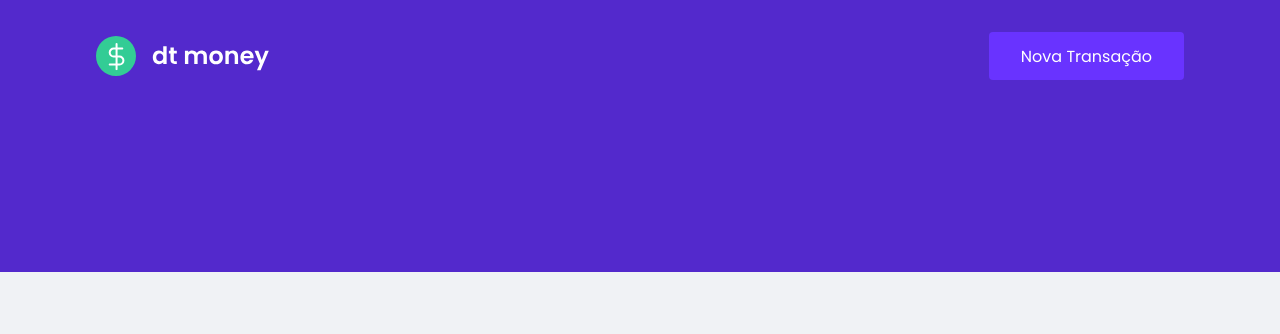
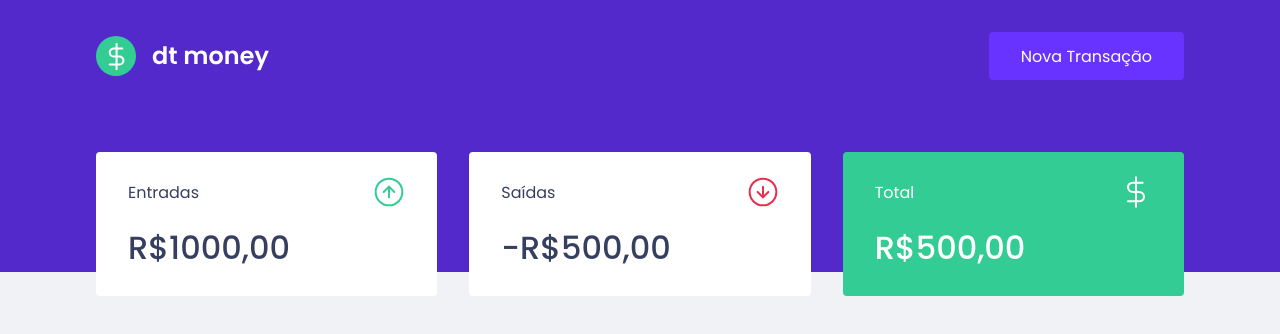
Before and after one commit to LeonardoBrizolla/dtmoney-fasttrack, a React (Create React App) app: page / in a window 1280 px wide. Shown: the top 334 px of the page. Built offline with nearby package versions, Linux system fonts and the light colour scheme.

Commit message:
Componente: Summary

```diff
--- a/public/index.html
+++ b/public/index.html
@@ -11,7 +11,7 @@
     <title>dtmoney</title>
 
     <link
-      href="https://fonts.googleapis.com/css2?family=Poppins:wght@400;600&display=swap"
+      href="https://fonts.googleapis.com/css2?family=Poppins:wght@400;500;600&display=swap"
       rel="stylesheet"
     />
   </head>
--- a/src/App.tsx
+++ b/src/App.tsx
@@ -1,3 +1,4 @@
+import { Dashboard } from './components/Dashboard';
 import { Header } from './components/Header';
 import { GlobalStyle } from './styles/global';
 
@@ -5,6 +6,7 @@
   return (
     <>
       <Header />
+      <Dashboard />
       <GlobalStyle />
     </>
   );
--- /dev/null
+++ b/src/components/Dashboard/index.tsx
@@ -0,0 +1,10 @@
+import { Summary } from '../Summary';
+import { Container } from './styles';
+
+export function Dashboard() {
+  return (
+    <Container>
+      <Summary />
+    </Container>
+  );
+}
--- /dev/null
+++ b/src/components/Dashboard/styles.ts
@@ -0,0 +1,7 @@
+import styled from 'styled-components';
+
+export const Container = styled.main`
+  max-width: 1120px;
+  margin: 0 auto;
+  padding: 2.5rem 1rem;
+`;
--- /dev/null
+++ b/src/components/Summary/index.tsx
@@ -0,0 +1,33 @@
+import incomeImg from '../../assets/income.svg';
+import outcomeImg from '../../assets/outcome.svg';
+import totalImg from '../../assets/total.svg';
+
+import { Container } from './styles';
+
+export function Summary() {
+  return (
+    <Container>
+      <div>
+        <header>
+          <p>Entradas</p>
+          <img src={incomeImg} alt='Entradas' />
+        </header>
+        <strong>R$1000,00</strong>
+      </div>
+      <div>
+        <header>
+          <p>Saídas</p>
+          <img src={outcomeImg} alt='Saídas' />
+        </header>
+        <strong>-R$500,00</strong>
+      </div>
+      <div className='highlight-background'>
+        <header>
+          <p>Total</p>
+          <img src={totalImg} alt='Total' />
+        </header>
+        <strong>R$500,00</strong>
+      </div>
+    </Container>
+  );
+}
--- /dev/null
+++ b/src/components/Summary/styles.ts
@@ -0,0 +1,34 @@
+import styled from 'styled-components';
+
+export const Container = styled.div`
+  display: grid;
+  grid-template-columns: repeat(3, 1fr);
+  gap: 2rem;
+  margin-top: -10rem;
+
+  div {
+    background: var(--shape);
+    padding: 1.5rem 2rem;
+    border-radius: 0.25rem;
+    color: var(--text-title);
+
+    header {
+      display: flex;
+      align-items: center;
+      justify-content: space-between;
+    }
+
+    strong {
+      display: block;
+      margin-top: 1rem;
+      font-size: 2rem;
+      line-height: 3rem;
+      font-weight: 500;
+    }
+
+    &.highlight-background {
+      background: var(--green);
+      color: var(--shape);
+    }
+  }
+`;
--- a/src/styles/global.ts
+++ b/src/styles/global.ts
@@ -5,6 +5,7 @@
     --background: #F0F2F5;
     --red: #E52E4D;
     --blue: #5329CC;
+    --green: #33CC95;
 
     --blue-light: #6933FF;
 
```
